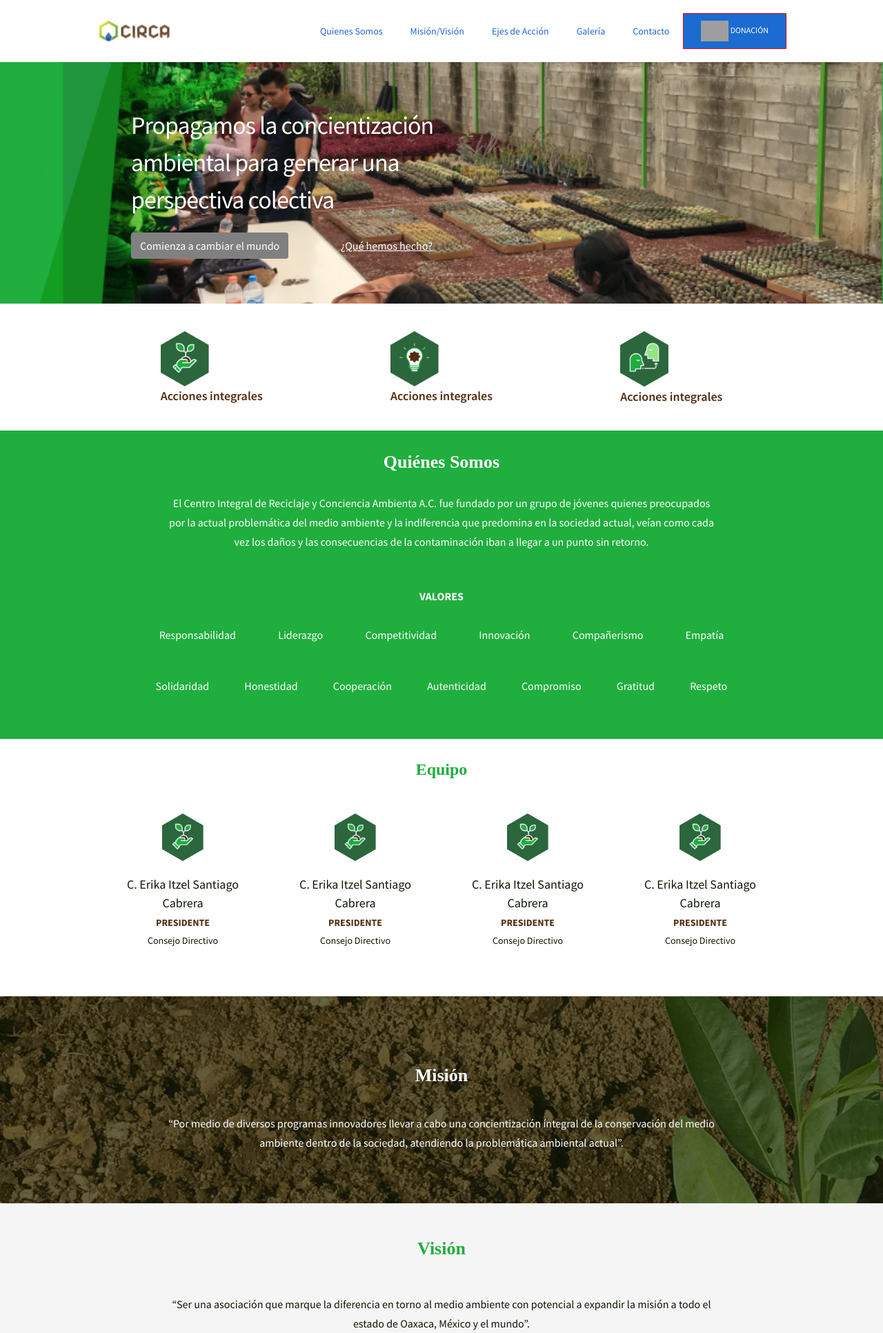
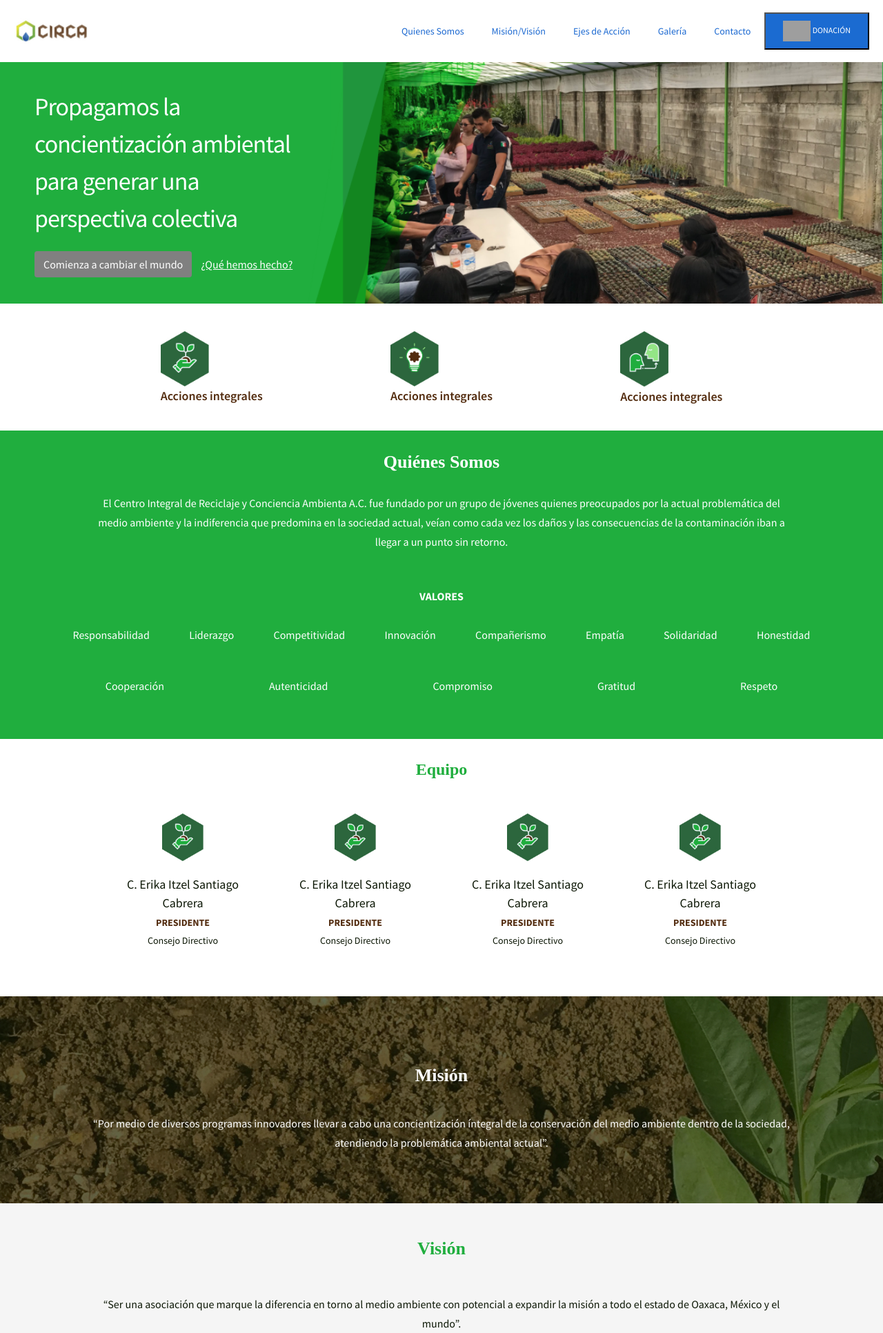
Before and after one commit to tl4yud0/circa, a PHP site: page / in a window 1280 px wide. Shown: the top 1932 px of the page at 69% size. Run offline with PHP 8.4, Linux system fonts and the light colour scheme; some web fonts are replaced; grey boxes are pictures that could not be loaded.

Commit message:
cabmios en hero desktop

```diff
--- a/css/styles.css
+++ b/css/styles.css
@@ -166,7 +166,7 @@
     }
 
     .header button{
-        border: 1px solid red;
+        /* border: 1px solid red; */
         font-size: 12px;
         text-transform: uppercase;
         background-color: #1B6BD1;
@@ -525,7 +525,6 @@
     }
     .box--footer-container{
         width: 28%;
-        border: 1px solid red;
         flex-shrink: 0;
         padding: 40px 20px;
         font-size: 14px;
@@ -551,7 +550,7 @@
     }
 
     .social{
-        border: 1px solid red;
+        /* border: 1px solid red; */
     }
     .social-link {
         width: 50px;
@@ -857,7 +856,6 @@
     }
 
     .hero-image {
-        position: absolute;
         z-index: 1;
         left: 0;
         right: 0;
@@ -969,7 +967,7 @@
     }
 
     .header button{
-        border: 1px solid red;
+        /* border: 1px solid red; */
         font-size: 12px;
         text-transform: uppercase;
         background-color: #1B6BD1;
@@ -1327,7 +1325,7 @@
     }
     .box--footer-container{
         width: 28%;
-        border: 1px solid red;
+        /* border: 1px solid red; */
         flex-shrink: 0;
         padding: 40px 20px;
         font-size: 14px;
@@ -1353,7 +1351,7 @@
     }
 
     .social{
-        border: 1px solid red;
+        /* border: 1px solid red; */
     }
     .social-link {
         width: 50px;
@@ -1377,7 +1375,7 @@
     }
     .wrapper-container {
         /*border: 1px solid red;*/
-        max-width: 1000px;
+        max-width: 100%;
     /*    width: 100%; es mejor usar el flex porque si agregamos padding se lo va  asumar a esto*/
         flex: 1;
         margin: 0 auto;
@@ -1461,6 +1459,7 @@
         width: 50%;
         display: flex;
         flex-direction: column;
+        flex-basis: 30%;
     }
     .hero .wrapper-container .contenedor h1{
         color:white;
@@ -1497,11 +1496,10 @@
         height: auto;
         position: relative;
         overflow: hidden;
-        padding: 2em;
+        padding: 0;
 
     }
     .hero-image{
-        position: absolute;
         z-index: 1;
         left: 0;
         right: 0;
@@ -1513,6 +1511,10 @@
      h1{
         font-size: 2em;
          z-index: 2;
+    }
+
+    .cont-img{
+        flex-basis: 70%;
     }
     .footer-images{
         display: block;
@@ -1639,7 +1641,7 @@
         }
 
         .header button{
-            border: 1px solid red;
+            /* border: 1px solid red; */
             font-size: 12px;
             text-transform: uppercase;
             background-color: #1B6BD1;
@@ -1996,7 +1998,7 @@
         }
         .box--footer-container{
             width: 28%;
-            border: 1px solid red;
+            /* border: 1px solid red; */
             flex-shrink: 0;
             padding: 40px 20px;
             font-size: 14px;
@@ -2022,7 +2024,7 @@
         }
 
         .social{
-            border: 1px solid red;
+            /* border: 1px solid red; */
         }
         .social-link {
             width: 50px;
@@ -2046,7 +2048,7 @@
         }
         .wrapper-container {
             /*border: 1px solid red;*/
-            max-width: 1000px;
+            max-width: 100%;
         /*    width: 100%; es mejor usar el flex porque si agregamos padding se lo va  asumar a esto*/
             flex: 1;
             margin: 0 auto;
--- a/index.html
+++ b/index.html
@@ -49,7 +49,9 @@
                       <a href="" class="btn hechos"> ¿Qué hemos hecho?</a>
                     </div>
                 </div>
+                <div class="cont-img">
                    <img class="hero-image" src="./images/circa-header.png" alt="image" width="500" height="350">
+                </div>
         </div>
     </section>
     <section class="event-Container">
--- a/index.php
+++ b/index.php
@@ -49,7 +49,9 @@
                   <a href="" class="btn hechos"> ¿Qué hemos hecho?</a>
                 </div>
             </div>
-            <img class="hero-image" src="./images/circa-header.png" alt="image" width="500" height="350">
+            <div class="cont-img">
+               <img class="hero-image" src="./images/circa-header.png" alt="image" width="500" height="350">
+            </div>
         </div>
     </section>
     <section class="event-Container">
```
Lines whose indentation alone changed are shown as unchanged.
